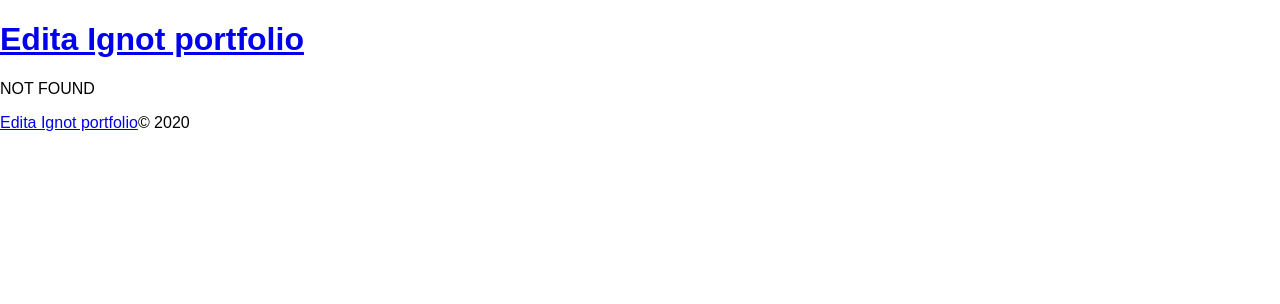
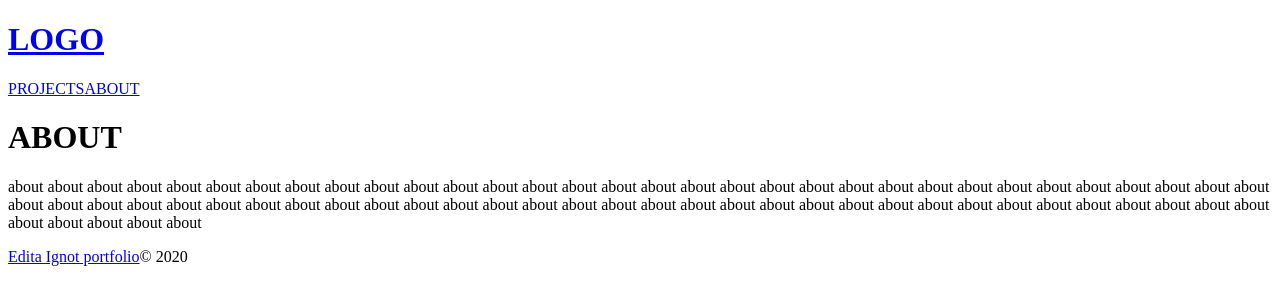
Before and after one commit to edignot/edignotportfolio, a Gatsby site: page /about in a window 1280 px wide. Before the commit this address had no page. Built offline with nearby package versions, Linux system fonts and the light colour scheme; Gatsby itself is replaced by a stand-in of ours.

Commit message:
Initial file structure

```diff
--- a/src/components/header.js
+++ b/src/components/header.js
@@ -1,11 +1,13 @@
 import { Link } from "gatsby"
 import React from "react"
+import Nav from "./nav"
 
-const Header = ({ siteTitle }) => (
+const Header = () => (
   <header>
-      <h1>
-        <Link to="/">{siteTitle}</Link>
-      </h1>
+    <h1>
+      <Link to="/">LOGO</Link>
+    </h1>
+    <Nav position="top-nav" />
   </header>
 )
 
--- a/src/components/layout.js
+++ b/src/components/layout.js
@@ -3,7 +3,6 @@ import PropTypes from "prop-types"
 import { useStaticQuery, graphql } from "gatsby"
 import Header from "./header"
 import Footer from "./footer"
-import "./layout.css"
 
 const Layout = ({ children }) => {
   const data = useStaticQuery(graphql`
@@ -18,8 +17,8 @@ const Layout = ({ children }) => {
 
   return (
     <>
-      <Header siteTitle={data.site.siteMetadata.title} />
-        <main>{children}</main>
+      <Header />
+      <main>{children}</main>
       <Footer siteTitle={data.site.siteMetadata.title} />
     </>
   )
--- /dev/null
+++ b/src/components/nav.js
@@ -0,0 +1,11 @@
+import { Link } from "gatsby"
+import React from "react"
+
+const Nav = ({position}) => (
+  <nav className={position}>
+    <Link to="/projects/">PROJECTS</Link>
+    <Link to="/about/">ABOUT</Link>
+  </nav>
+)
+
+export default Nav
--- a/src/components/layout.css
+++ b/src/css/index.css
@@ -7,4 +7,5 @@ body {
   margin: 0;
   -webkit-font-smoothing: antialiased;
   -moz-osx-font-smoothing: grayscale;
+  background-color: lightgray;
 }
--- a/src/pages/404.js
+++ b/src/pages/404.js
@@ -4,7 +4,7 @@ import SEO from "../components/seo"
 
 const NotFoundPage = () => (
   <Layout>
-    <SEO title="404: Not found" />
+    <SEO title='404 page not found' />
     NOT FOUND
   </Layout>
 )
--- /dev/null
+++ b/src/pages/about.js
@@ -0,0 +1,22 @@
+import React from "react"
+import { Link } from "gatsby"
+
+import Layout from "../components/layout"
+import SEO from "../components/seo"
+
+const About = () => (
+  <Layout>
+    <SEO title="about" />
+    <h1>ABOUT</h1>
+    <p>
+      about about about about about about about about about about about about
+      about about about about about about about about about about about about
+      about about about about about about about about about about about about
+      about about about about about about about about about about about about
+      about about about about about about about about about about about about
+      about about about about about about about about about
+    </p>
+  </Layout>
+)
+
+export default About
--- a/src/pages/index.js
+++ b/src/pages/index.js
@@ -1,15 +1,14 @@
 import React from "react"
-import { Link } from "gatsby"
-import Layout from "../components/layout"
-import Image from "../components/image"
 import SEO from "../components/seo"
+import Nav from "../components/nav"
+import "../css/index.css"
 
 const Index = () => (
-  <Layout>
-    <SEO title="about" />
-      {/* <Image /> */}
-    <Link to="/projects/">PROJECTS</Link>
-  </Layout>
+  <section className="home">
+    <SEO title="home" />
+    <h1>Hi, my mane is Edita</h1>
+    <Nav position="center-nav" />
+  </section>
 )
 
 export default Index
--- a/src/pages/projects.js
+++ b/src/pages/projects.js
@@ -1,13 +1,14 @@
 import React from "react"
 import { Link } from "gatsby"
-
 import Layout from "../components/layout"
+import ProjectContainer from "../components/projectContainer"
 import SEO from "../components/seo"
 
 const Projects = () => (
   <Layout>
     <SEO title="projects" />
     <h1>PROJECTS</h1>
+    <ProjectContainer />
   </Layout>
 )
 
```
Also changed, not shown: src/components/project.js (added, +10 -0 lines), src/components/projectContainer.js (added, +11 -0 lines).
